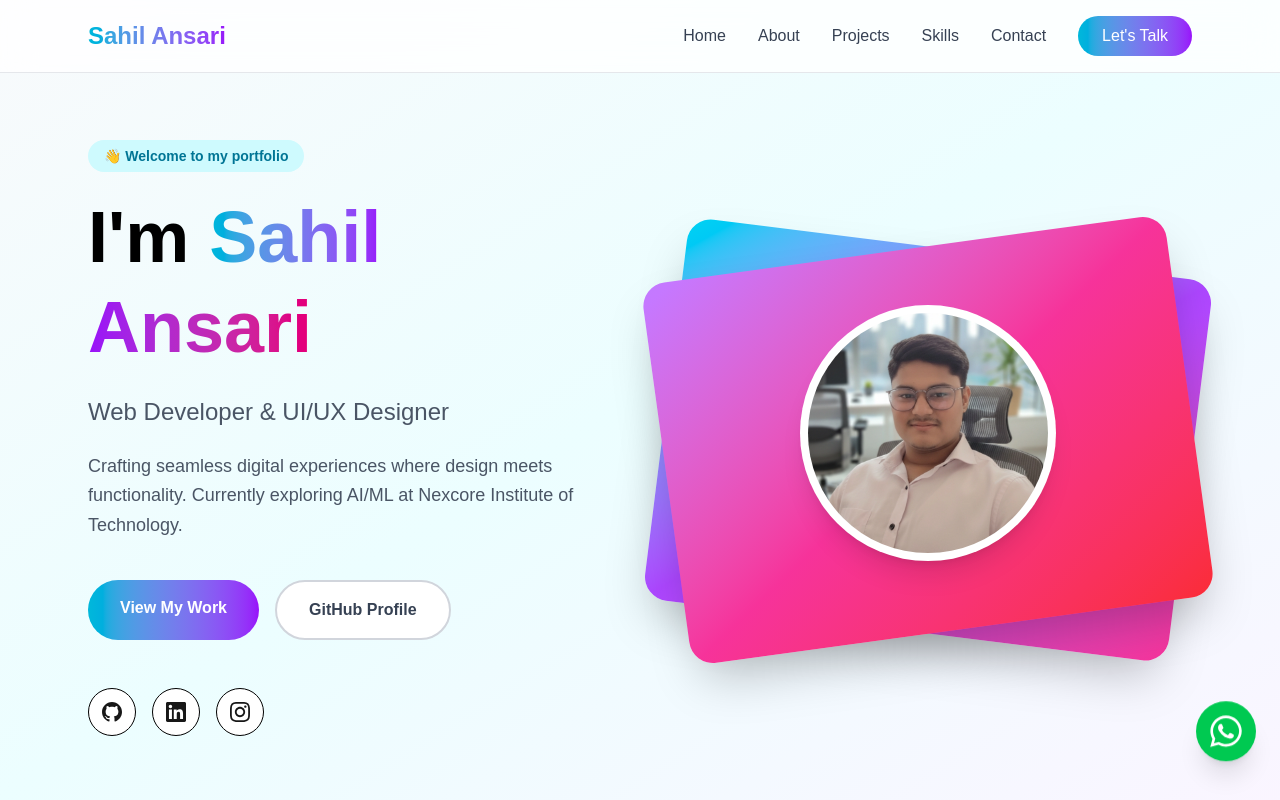
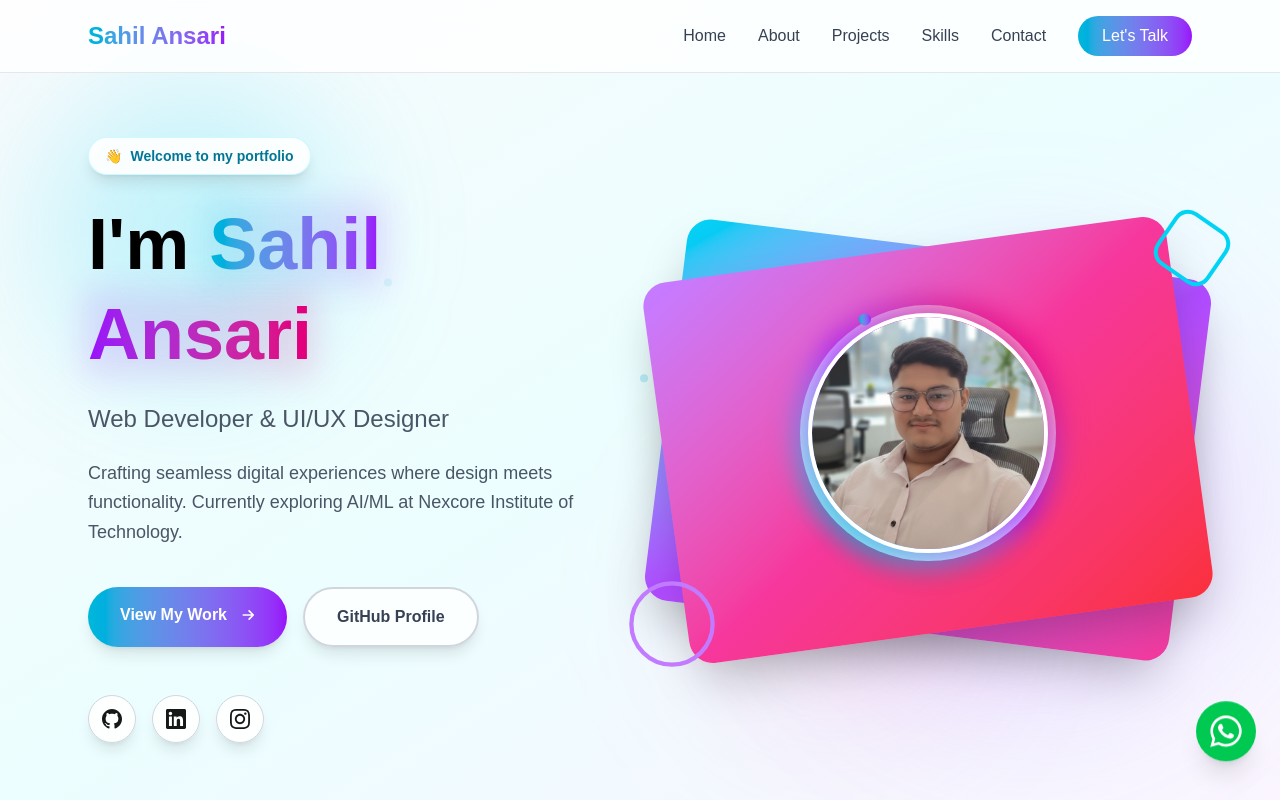
Before and after one commit to sahillansarii001/portfolio-Sahil, a Next.js app: page / in a window 1280 px wide. Shown: the top 800 px of the page. Built offline with nearby package versions, Linux system fonts and the light colour scheme.

Commit message:
Hero Section Updates

```diff
--- a/src/components/Hero.jsx
+++ b/src/components/Hero.jsx
@@ -51,9 +51,71 @@ export default function Hero() {
   return (
     <section
       id="home"
-      className="min-h-screen flex items-center pt-20 bg-linear-to-br from-slate-50 via-cyan-50 to-purple-50"
+      className="min-h-screen flex items-center pt-20 bg-linear-to-br from-slate-50 via-cyan-50 to-purple-50 relative overflow-hidden"
     >
-      <div className="max-w-6xl mx-auto px-6 py-6">
+      {/* Animated Background Elements */}
+      <motion.div
+        className="absolute top-20 left-10 w-72 h-72 bg-cyan-400/20 rounded-full blur-3xl"
+        animate={{
+          x: [0, 50, 0],
+          y: [0, 30, 0],
+          scale: [1, 1.1, 1],
+        }}
+        transition={{
+          duration: 8,
+          repeat: Infinity,
+          ease: "easeInOut",
+        }}
+      />
+      <motion.div
+        className="absolute bottom-20 right-10 w-96 h-96 bg-purple-400/20 rounded-full blur-3xl"
+        animate={{
+          x: [0, -30, 0],
+          y: [0, -50, 0],
+          scale: [1, 1.2, 1],
+        }}
+        transition={{
+          duration: 10,
+          repeat: Infinity,
+          ease: "easeInOut",
+        }}
+      />
+      <motion.div
+        className="absolute top-1/2 left-1/2 w-80 h-80 bg-pink-400/10 rounded-full blur-3xl"
+        animate={{
+          x: [-40, 40, -40],
+          y: [-40, 40, -40],
+        }}
+        transition={{
+          duration: 12,
+          repeat: Infinity,
+          ease: "easeInOut",
+        }}
+      />
+
+      {/* Floating Particles */}
+      {[...Array(5)].map((_, i) => (
+        <motion.div
+          key={i}
+          className="absolute w-2 h-2 bg-cyan-500/30 rounded-full"
+          style={{
+            top: `${20 + i * 15}%`,
+            left: `${10 + i * 20}%`,
+          }}
+          animate={{
+            y: [0, -30, 0],
+            opacity: [0.3, 0.8, 0.3],
+          }}
+          transition={{
+            duration: 3 + i * 0.5,
+            repeat: Infinity,
+            ease: "easeInOut",
+            delay: i * 0.2,
+          }}
+        />
+      ))}
+
+      <div className="max-w-6xl mx-auto px-6 py-6 relative z-10">
         <div className="grid md:grid-cols-2 gap-12 items-center">
           {/* Left Content */}
           <motion.div
@@ -62,33 +124,76 @@ export default function Hero() {
             initial="hidden"
             animate="visible"
           >
+            {/* Badge with Animation */}
             <motion.div className="inline-block" variants={itemVariants}>
-              <span className="px-4 py-2 bg-cyan-100 text-cyan-700 rounded-full text-sm font-semibold">
-                👋 Welcome to my portfolio
-              </span>
+              <motion.span
+                className="px-4 py-2 bg-white/90 backdrop-blur-md border border-cyan-200/50 text-cyan-700 rounded-full text-sm font-semibold shadow-lg inline-flex items-center gap-2"
+                whileHover={{ scale: 1.05 }}
+              >
+                <motion.span
+                  animate={{
+                    rotate: [0, 14, -8, 14, -4, 10, 0],
+                  }}
+                  transition={{
+                    duration: 2.5,
+                    repeat: Infinity,
+                    repeatDelay: 1,
+                  }}
+                >
+                  👋
+                </motion.span>
+                Welcome to my portfolio
+              </motion.span>
             </motion.div>
 
+            {/* Heading with Gradient and Effects */}
             <motion.h1
-              className="text-5xl md:text-6xl lg:text-7xl font-bold leading-tight text-black"
+              className="text-5xl md:text-6xl lg:text-7xl font-bold leading-tight"
               variants={itemVariants}
             >
-              I&apos;m{" "}
-              <span className="text-transparent bg-clip-text bg-linear-to-r from-cyan-500 to-purple-600">
+              <span className="text-black">I&apos;m </span>
+              <span className="relative inline-block">
+                <span className="text-transparent bg-clip-text bg-linear-to-r from-cyan-500 to-purple-600 relative">
                   Sahil
+                  <motion.span
+                    className="absolute -inset-1 bg-linear-to-r from-cyan-500/20 to-purple-600/20 blur-lg -z-10"
+                    animate={{
+                      opacity: [0.5, 0.8, 0.5],
+                    }}
+                    transition={{
+                      duration: 2,
+                      repeat: Infinity,
+                    }}
+                  />
+                </span>
               </span>
               <br />
-              <span className="text-transparent bg-clip-text bg-linear-to-r from-purple-600 to-pink-600">
+              <span className="relative inline-block">
+                <span className="text-transparent bg-clip-text bg-linear-to-r from-purple-600 to-pink-600 relative">
                   Ansari
+                  <motion.span
+                    className="absolute -inset-1 bg-linear-to-r from-purple-600/20 to-pink-600/20 blur-lg -z-10"
+                    animate={{
+                      opacity: [0.5, 0.8, 0.5],
+                    }}
+                    transition={{
+                      duration: 2,
+                      repeat: Infinity,
+                      delay: 0.5,
+                    }}
+                  />
+                </span>
               </span>
             </motion.h1>
 
-            <motion.p
-              className="text-xl md:text-2xl text-gray-600 font-light"
-              variants={itemVariants}
-            >
+            {/* Subtitle with Decorative Line */}
+            <motion.div variants={itemVariants} className="flex items-center gap-3">
+              <p className="text-xl md:text-2xl text-gray-600 font-light">
                 Web Developer & UI/UX Designer
-            </motion.p>
+              </p>
+            </motion.div>
 
+            {/* Description */}
             <motion.p
               className="text-gray-600 text-lg leading-relaxed"
               variants={itemVariants}
@@ -98,32 +203,62 @@ export default function Hero() {
               Technology.
             </motion.p>
 
-            {/* CTA Buttons */}
+            {/* CTA Buttons with Enhanced Effects */}
             <motion.div
               className="flex flex-col sm:flex-row gap-4 pt-4"
               variants={itemVariants}
             >
               <motion.a
                 href="#projects"
-                className="px-8 py-4 bg-linear-to-r from-cyan-500 to-purple-600 text-white rounded-full font-semibold hover:shadow-2xl transform hover:-translate-y-1 transition-all text-center"
+                className="group relative px-8 py-4 bg-linear-to-r from-cyan-500 to-purple-600 text-white rounded-full font-semibold overflow-hidden shadow-lg text-center"
                 whileHover={{ scale: 1.05, y: -2 }}
                 whileTap={{ scale: 0.95 }}
               >
+                <span className="relative z-10 flex items-center justify-center gap-2">
                   View My Work
+                  <motion.svg
+                    className="w-5 h-5"
+                    fill="none"
+                    stroke="currentColor"
+                    viewBox="0 0 24 24"
+                    animate={{ x: [0, 5, 0] }}
+                    transition={{ duration: 1.5, repeat: Infinity }}
+                  >
+                    <path
+                      strokeLinecap="round"
+                      strokeLinejoin="round"
+                      strokeWidth={2}
+                      d="M13 7l5 5m0 0l-5 5m5-5H6"
+                    />
+                  </motion.svg>
+                </span>
+                <motion.div
+                  className="absolute inset-0 bg-linear-to-r from-purple-600 to-pink-600"
+                  initial={{ x: "100%" }}
+                  whileHover={{ x: 0 }}
+                  transition={{ duration: 0.3 }}
+                />
               </motion.a>
+
               <motion.a
                 href="https://github.com/sahillansarii001"
                 target="_blank"
                 rel="noopener noreferrer"
-                className="px-8 py-4 bg-white border-2 border-gray-300 text-gray-700 rounded-full font-semibold hover:border-cyan-500 hover:text-cyan-500 transition-all text-center"
+                className="group px-8 py-4 bg-white/80 backdrop-blur-sm border-2 border-gray-300 text-gray-700 rounded-full font-semibold hover:border-cyan-500 hover:text-cyan-500 transition-all shadow-lg text-center relative overflow-hidden"
                 whileHover={{ scale: 1.05, borderColor: "#06b6d4" }}
                 whileTap={{ scale: 0.95 }}
               >
-                GitHub Profile
+                <span className="relative z-10">GitHub Profile</span>
+                <motion.div
+                  className="absolute inset-0 bg-cyan-50"
+                  initial={{ opacity: 0 }}
+                  whileHover={{ opacity: 1 }}
+                  transition={{ duration: 0.3 }}
+                />
               </motion.a>
             </motion.div>
 
-            {/* Social Links */}
+            {/* Social Links with Enhanced Hover Effects */}
             <motion.div
               className="flex items-center gap-4 pt-6"
               variants={itemVariants}
@@ -131,12 +266,18 @@ export default function Hero() {
               <motion.a
                 href="https://github.com/sahillansarii001"
                 target="_blank"
-                className="w-12 h-12 bg-white border border-black rounded-full flex items-center justify-center hover:border-cyan-500 hover:text-cyan-500 transition-all"
+                className="w-12 h-12 bg-white/90 backdrop-blur-sm border border-gray-300 rounded-full flex items-center justify-center hover:border-cyan-500 hover:text-cyan-500 transition-all shadow-lg relative group"
                 whileHover={{ scale: 1.2, rotate: 5 }}
                 whileTap={{ scale: 0.9 }}
               >
+                <motion.div
+                  className="absolute inset-0 bg-cyan-500/10 rounded-full"
+                  initial={{ scale: 0, opacity: 0 }}
+                  whileHover={{ scale: 1, opacity: 1 }}
+                  transition={{ duration: 0.3 }}
+                />
                 <svg
-                  className="w-5 h-5"
+                  className="w-5 h-5 relative z-10"
                   fill="currentColor"
                   viewBox="0 0 24 24"
                 >
@@ -147,12 +288,18 @@ export default function Hero() {
               <motion.a
                 href="https://www.linkedin.com/in/sahil-ansari-50570b378"
                 target="_blank"
-                className="w-12 h-12 bg-white border border-black rounded-full flex items-center justify-center hover:border-blue-600 hover:text-blue-600 transition-all"
+                className="w-12 h-12 bg-white/90 backdrop-blur-sm border border-gray-300 rounded-full flex items-center justify-center hover:border-blue-600 hover:text-blue-600 transition-all shadow-lg relative group"
                 whileHover={{ scale: 1.2, rotate: 5 }}
                 whileTap={{ scale: 0.9 }}
               >
+                <motion.div
+                  className="absolute inset-0 bg-blue-500/10 rounded-full"
+                  initial={{ scale: 0, opacity: 0 }}
+                  whileHover={{ scale: 1, opacity: 1 }}
+                  transition={{ duration: 0.3 }}
+                />
                 <svg
-                  className="w-5 h-5"
+                  className="w-5 h-5 relative z-10"
                   fill="currentColor"
                   viewBox="0 0 24 24"
                 >
@@ -163,12 +310,18 @@ export default function Hero() {
               <motion.a
                 href="https://www.instagram.com/saahillansari"
                 target="_blank"
-                className="w-12 h-12 bg-white border border-black rounded-full flex items-center justify-center hover:border-pink-500 hover:text-pink-500 transition-all"
+                className="w-12 h-12 bg-white/90 backdrop-blur-sm border border-gray-300 rounded-full flex items-center justify-center hover:border-pink-500 hover:text-pink-500 transition-all shadow-lg relative group"
                 whileHover={{ scale: 1.2, rotate: 5 }}
                 whileTap={{ scale: 0.9 }}
               >
+                <motion.div
+                  className="absolute inset-0 bg-pink-500/10 rounded-full"
+                  initial={{ scale: 0, opacity: 0 }}
+                  whileHover={{ scale: 1, opacity: 1 }}
+                  transition={{ duration: 0.3 }}
+                />
                 <svg
-                  className="w-5 h-5"
+                  className="w-5 h-5 relative z-10"
                   fill="currentColor"
                   viewBox="0 0 24 24"
                 >
@@ -178,7 +331,7 @@ export default function Hero() {
             </motion.div>
           </motion.div>
 
-          {/* Right Image */}
+          {/* Right Image - Enhanced Version */}
           <motion.div
             className="relative"
             initial="hidden"
@@ -186,6 +339,7 @@ export default function Hero() {
             variants={imageVariants}
           >
             <div className="relative z-10">
+              {/* Rotating Gradient Cards */}
               <motion.div
                 className="w-full h-96 bg-linear-to-br from-cyan-400 via-purple-500 to-pink-500 rounded-3xl shadow-2xl transform rotate-3"
                 animate={{
@@ -196,7 +350,20 @@ export default function Hero() {
                   repeat: Infinity,
                   ease: "easeInOut",
                 }}
-              ></motion.div>
+              >
+                {/* Inner Glow Effect */}
+                <motion.div
+                  className="absolute inset-0 bg-white/10 rounded-3xl"
+                  animate={{
+                    opacity: [0.1, 0.3, 0.1],
+                  }}
+                  transition={{
+                    duration: 3,
+                    repeat: Infinity,
+                  }}
+                />
+              </motion.div>
+
               <motion.div
                 className="absolute inset-0 w-full h-96 bg-linear-to-br from-purple-400 via-pink-500 to-red-500 rounded-3xl shadow-2xl transform -rotate-3"
                 animate={{
@@ -208,26 +375,103 @@ export default function Hero() {
                   ease: "easeInOut",
                   delay: 0.5,
                 }}
-              ></motion.div>
+              >
+                {/* Inner Glow Effect */}
+                <motion.div
+                  className="absolute inset-0 bg-white/10 rounded-3xl"
+                  animate={{
+                    opacity: [0.1, 0.3, 0.1],
+                  }}
+                  transition={{
+                    duration: 3,
+                    repeat: Infinity,
+                    delay: 0.5,
+                  }}
+                />
+              </motion.div>
 
+              {/* Profile Image Container */}
               <motion.div
                 className="absolute inset-0 flex items-center justify-center"
                 animate={floatingAnimation}
               >
                 <motion.div
-                  className="w-64 h-64 bg-white rounded-full shadow-xl flex items-center justify-center"
+                  className="relative w-64 h-64 bg-white rounded-full shadow-xl flex items-center justify-center"
                   whileHover={{ scale: 1.05 }}
                   transition={{ duration: 0.3 }}
                 >
+                  {/* Animated Border Ring */}
+                  <motion.div
+                    className="absolute -inset-2 bg-linear-to-r from-cyan-500 via-purple-600 to-pink-600 rounded-full opacity-75 blur-md"
+                    animate={{
+                      rotate: 360,
+                    }}
+                    transition={{
+                      duration: 8,
+                      repeat: Infinity,
+                      ease: "linear",
+                    }}
+                  />
+
+                  {/* Image Container */}
+                  <div className="relative z-10 w-60 h-60 rounded-full overflow-hidden border-4 border-white">
                     <Image
                       src="/Sahil.webp"
                       alt="Sahil Ansari"
                       width={240}
                       height={240}
-                    className="rounded-full"
+                      className="rounded-full w-full h-full object-cover"
                     />
+                  </div>
+
+                  {/* Orbiting Dots */}
+                  {[...Array(3)].map((_, i) => (
+                    <motion.div
+                      key={i}
+                      className="absolute w-3 h-3 bg-linear-to-r from-cyan-500 to-purple-600 rounded-full"
+                      style={{
+                        top: "50%",
+                        left: "50%",
+                      }}
+                      animate={{
+                        rotate: 360,
+                        x: [0, 140 * Math.cos((i * 120 * Math.PI) / 180)],
+                        y: [0, 140 * Math.sin((i * 120 * Math.PI) / 180)],
+                      }}
+                      transition={{
+                        duration: 6,
+                        repeat: Infinity,
+                        ease: "linear",
+                        delay: i * 0.5,
+                      }}
+                    />
+                  ))}
                 </motion.div>
               </motion.div>
+
+              {/* Corner Decorative Elements */}
+              <motion.div
+                className="absolute -top-8 -right-8 w-16 h-16 border-4 border-cyan-400 rounded-2xl"
+                animate={{
+                  rotate: [0, 90, 180, 270, 360],
+                }}
+                transition={{
+                  duration: 20,
+                  repeat: Infinity,
+                  ease: "linear",
+                }}
+              />
+              <motion.div
+                className="absolute -bottom-8 -left-8 w-20 h-20 border-4 border-purple-400 rounded-full"
+                animate={{
+                  scale: [1, 1.1, 1],
+                }}
+                transition={{
+                  duration: 3,
+                  repeat: Infinity,
+                  ease: "easeInOut",
+                }}
+              />
             </div>
           </motion.div>
         </div>
```
Lines whose indentation alone changed are shown as unchanged.
